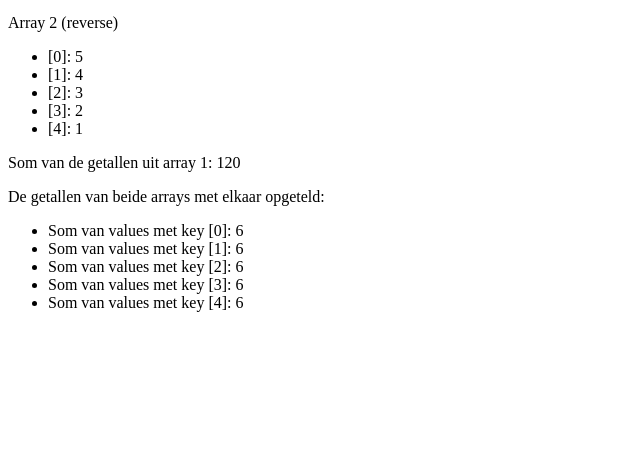
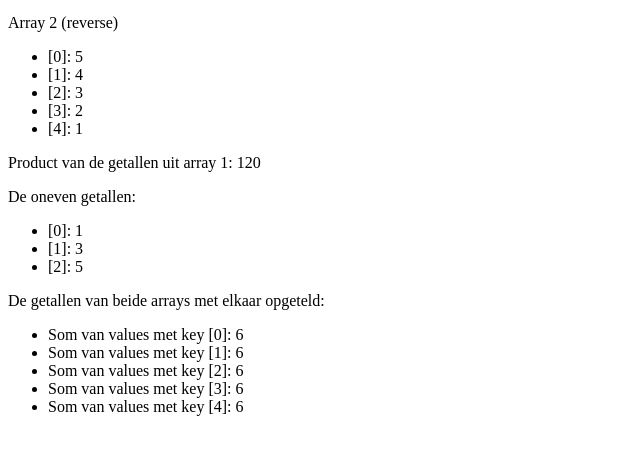
Before and after one commit to ajkea/web-backend-1, a PHP site: the page made by public/cursus/opdrachten/opdracht-arrays-basis/oplossing-arrays-basis/oplossing-arrays-basis-deel2.php in a window 1280 px wide. Shown: the part 206-661 px from the top of the page, without its empty margins (0-640 px from the left). Run offline with PHP 8.4, Linux system fonts and the light colour scheme.

Commit message:
Voorbeeld arrays aangepast (oneven getallen)

```diff
--- a/public/cursus/opdrachten/opdracht-arrays-basis/oplossing-arrays-basis/oplossing-arrays-basis-deel2.php
+++ b/public/cursus/opdrachten/opdracht-arrays-basis/oplossing-arrays-basis/oplossing-arrays-basis-deel2.php
@@ -9,8 +9,19 @@
 
    $getallenReverse     =  array_reverse( $getallen );
 
-   $somGetallenArrays   =  0;
+   /* Oneven getallen */
 
+   $getallenOneven;
+
+   foreach( $getallen as $value )
+   {
+      if ( $value % 2 != 0 )
+      {
+         $getallenOneven[]   =   $value;
+      }
+   }
+
+   /* Getallen met dezelfde key opgeteld */
    $getallenOpgeteld;
 
    foreach ($getallen as $key => $value)
@@ -49,7 +60,14 @@
          <?php endforeach ?>
       </ul>
 
-      <p>Som van de getallen uit array 1: <?= $getallenProduct ?></p>
+      <p>Product van de getallen uit array 1: <?= $getallenProduct ?></p>
+
+      <p>De oneven getallen: </p>
+      <ul>
+          <?php foreach ($getallenOneven as $key => $value): ?>
+            <li>[<?= $key ?>]: <?= $value ?></li>
+         <?php endforeach ?>
+      </ul>
 
       <p>De getallen van beide arrays met elkaar opgeteld: </p>
       <ul>
```
